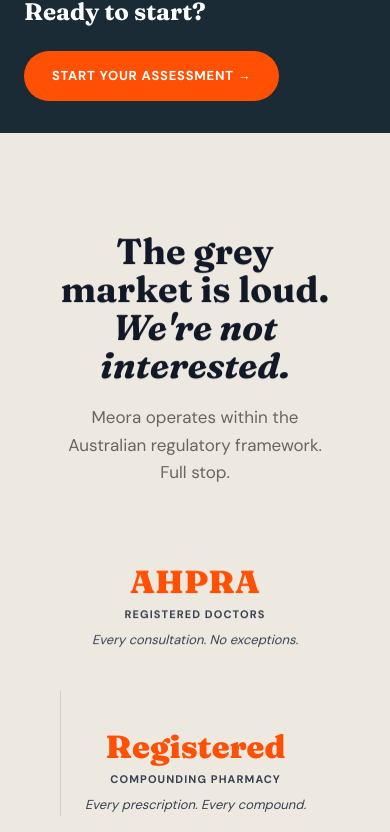
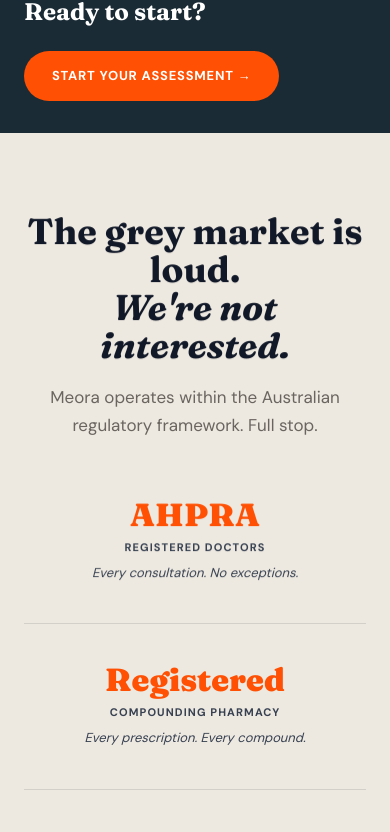
Before and after one commit to davemalcolm1-art/v2-meora, a React (Vite) app: page / in a window 390 px wide. Shown: the part 4109-4941 px from the top of the page. Built offline with nearby package versions, Linux system fonts and the light colour scheme; no server answers; the HTML template or start-up script is replaced by a standard one; a web font is replaced by a local one.

Commit message:
Changes
Co-authored-by: davemalcolm1-art <266913538+davemalcolm1-art@users.noreply.github.com>

```diff
--- a/src/index.css
+++ b/src/index.css
@@ -1821,9 +1821,12 @@ nav.rill-nav.scrolled {
   .hero-content { padding: 0 24px 60px; }
   .hero-bottom { padding: 0 24px 24px; }
   .rill-section, .protocols-section, .science-section, .how-section, .faq-section, .hub-section, .cta-final, .what-section { padding-left: 24px; padding-right: 24px; }
+  .what-section-redesign { padding: 80px 24px; }
+  .what-headline { margin-bottom: 60px; }
   .what-stats, .what-pillars-row { grid-template-columns: 1fr; gap: 40px; }
-  .what-stat { border-left: none; border-top: 0.5px solid rgba(247,244,239,0.1); padding: 40px 0 0; }
-  .what-stat:first-child { border-top: none; padding-top: 0; }
+  .what-stat { border-left: none; border-top: 0.5px solid rgba(26,43,53,0.12); padding: 40px 0 0; }
+  .what-stats-redesign .what-stat { border-left: none; border-top: 0.5px solid rgba(26,43,53,0.12); padding: 40px 0 0; }
+  .what-stat:first-child, .what-stats-redesign .what-stat:first-child { border-top: none; padding-top: 0; }
   .protocols-header { flex-direction: column; align-items: flex-start; gap: 24px; }
   .protocols-hero-row { grid-template-columns: 1fr; }
   .protocols-small-row { grid-template-columns: repeat(2, 1fr); gap: 12px; }
```
